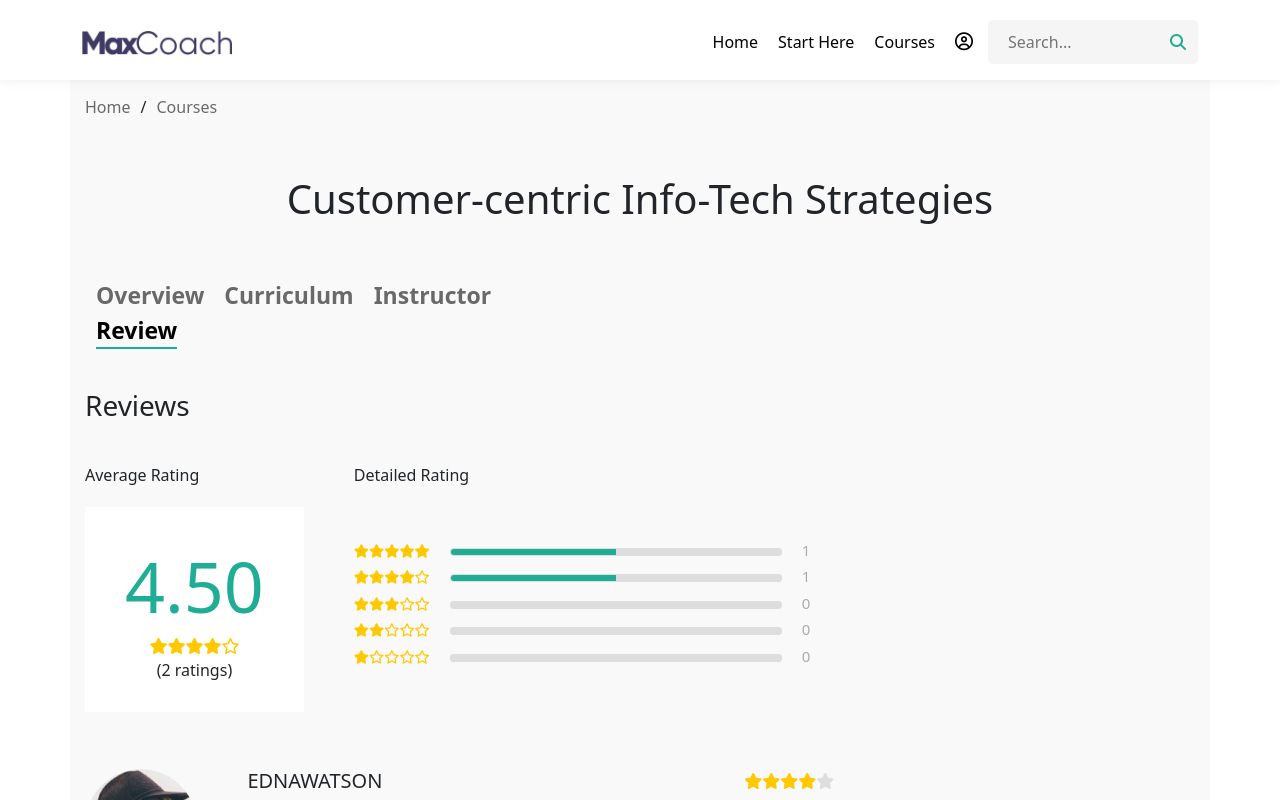
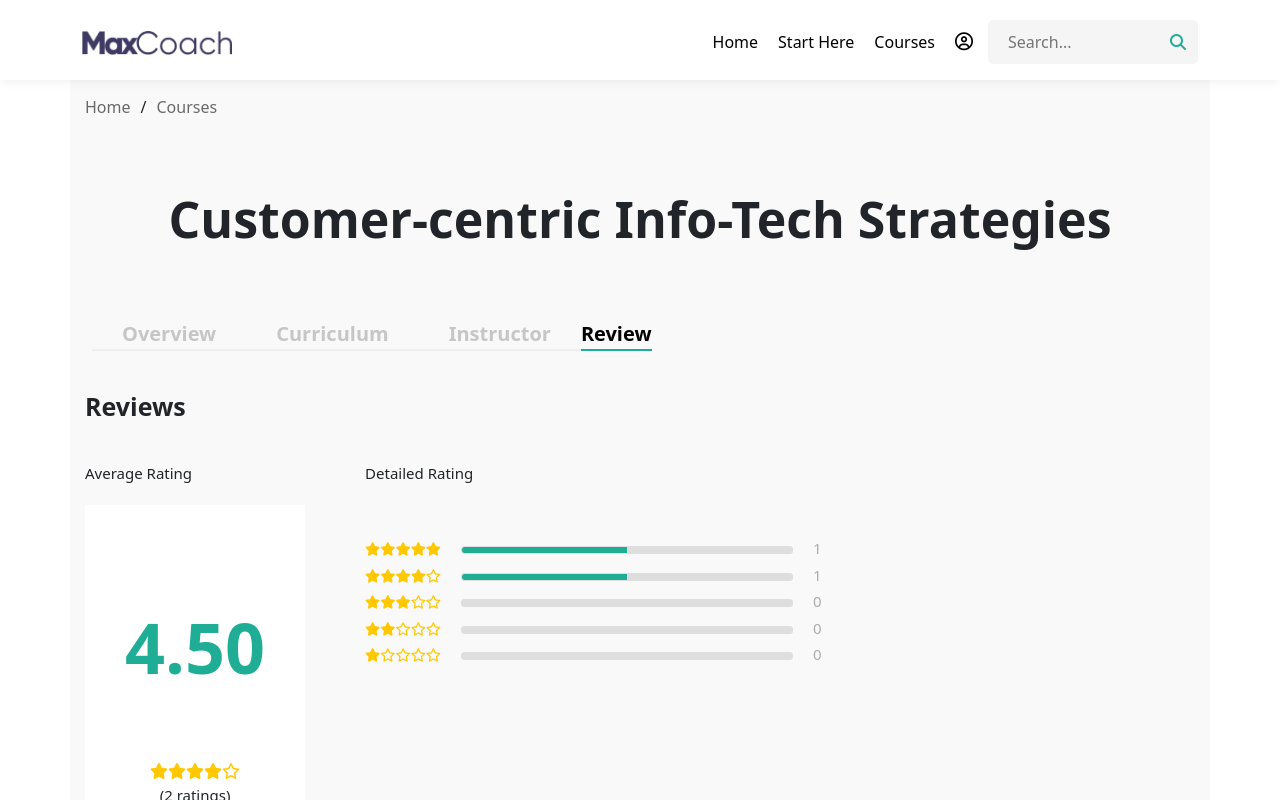
Before and after one commit to saraaffro/proj-html-vuejs, a Vue app: page /course in a window 1280 px wide. Both pictures are taken after a click on the item "Review". Shown: the top 800 px of the page. Built offline with nearby package versions, Linux system fonts and the light colour scheme.

Commit message:
fix: courses page style

```diff
--- a/src/pages/Courses.vue
+++ b/src/pages/Courses.vue
@@ -27,7 +27,7 @@ export default {
 </script>
 
 <template>
-    <div id="bg" class="container-xl container-fluid-lg">
+    <div id="bg" class="container-xl container-fluid-lg g-0">
         <a href="/">Home</a>
         <span id="slash">/</span>
         <a href="/course">Courses</a>
@@ -510,8 +510,11 @@ export default {
             </div>
 
             <!-- container reviews -->
-            <div id="container_reviews1" class="flex container_reviews">
-                <img src="/ednawatsonimg.jpeg" alt="img">
+            <div class="flex container_reviews">
+                <div class="img-container-reviews">
+                    <img src="/ednawatsonimg.jpeg" alt="img">
+                </div>
+
 
                 <div>
                     <div class="flex">
@@ -532,10 +535,13 @@ export default {
             <hr>
 
             <div class="flex container_reviews">
-                <img src="/owenchristimg.jpg" alt="img">
+
+                <div class="img-container-reviews">
+                    <img class="img-review" src="/owenchristimg.jpg" alt="img">
+                </div>
 
                 <div>
-                    <div class="flex">
+                    <div class="flex second-review">
                         <h5>OWEN CHRIST</h5>
                         <div>
                             <i class="fa-solid fa-star"></i>
@@ -576,7 +582,7 @@ export default {
 
     a{
         color: $grigio;
-
+        font-weight: 200;
 
         &:hover{
             text-decoration: underline;
@@ -585,7 +591,9 @@ export default {
 
     h1{
         text-align: center;
-        margin: 5% 0;
+        margin: 70px 0;
+        font-size: 50px;
+        font-weight: 600;
     }
 
     #relatedcourses{
@@ -596,21 +604,24 @@ export default {
     }
 
     #container_list{
-        width: 45.5%;
+        width: 100%;
     }
 
     ul{
-        margin-left: -21px;
+        margin-left: -25px;
+
 
         li{
             display: inline-block;
-            font-size: 23px;
+            font-size: 20px;
             cursor: pointer;
-            color: $grigio;
+            color: #c6c6c6;
             font-weight: bold;
+            border-bottom: 2px solid #eeeeee;
+
 
             &:not(:last-of-type){
-                margin-right: 20px;
+                padding: 0 30px;
             }
 
             &:hover{
@@ -627,14 +638,21 @@ export default {
         width: 75%;
 
         h2{
-            margin-bottom: 20px;
+            margin: 50px 0 20px 0;
+            font-weight: 600;
+        }
+
+        p{
+            font-weight: 200;
+            color: $grigio;
+            font-size: 15px;
         }
 
         #container_artist{
             width: 80%;
             position: relative;
             cursor: pointer;
-            margin: 30px 0;
+            margin: 50px 0;
         }
 
         #artist{
@@ -644,9 +662,10 @@ export default {
 
         #icon_play{
             position: absolute;
-            width: 15%;
-            top: 40%;
-            left: 42%;
+            width: 80px;
+            top: 50%;
+            left: 50%;
+            transform: translate(-50%, -50%);
         }
     }
 
@@ -731,6 +750,8 @@ export default {
 
     h3{
         margin: 40px 0;
+        font-size: 25px;
+        font-weight: 600;
     }
 
     .fa-star{
@@ -742,7 +763,12 @@ export default {
         margin-bottom: 50px;
 
         #av_rating{
-            margin-right: 6%;
+            margin-right: 60px;
+
+            span{
+                font-weight: 200;
+                font-size: 15px;
+            }
 
             #bg_white{
                 background-color: white;
@@ -759,6 +785,11 @@ export default {
         }
 
         #dt_rating{
+
+            span{
+                font-weight: 200;
+                font-size: 15px;
+            }
 
             table{
                 border: none;
@@ -804,23 +835,41 @@ export default {
     .container_reviews{
         width: 90%;
 
+        .img-container-reviews{
+            width: 250px;
+            margin-left: 20px;
+
+            .img-review{
+                width: 130%;
+            }
+
             img{
-                width: 15%;
-                height: 15%;
+                width: 100%;
                 border-radius: 50%;
-                margin-right: 50px;
             }
+        }
 
             .flex{
                 justify-content: space-between;
             }
 
             h6{
-                margin: 10px 0;
+                margin: 10px 50px;
+                font-size: 15px;
+                font-weight: 600;
             }
-       }
 
-       #container_reviews1{
+            h5{
+                margin-left: 50px;
+                font-size: 20px;
+            }
+
+            p{
+                margin-left: 50px;
+            }
+    }
+
+       #container_reviews{
             .flex{
                 .fa-star:last-child{
                     color: rgb(222, 222, 222);
@@ -830,6 +879,7 @@ export default {
 
        hr{
         margin-bottom: 40px;
+        color: #c6c6c6;
        }
 
 </style>
```
